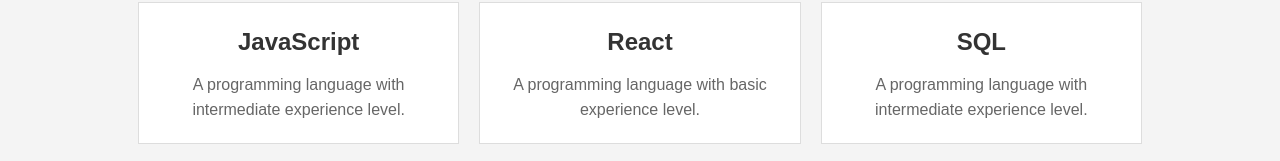
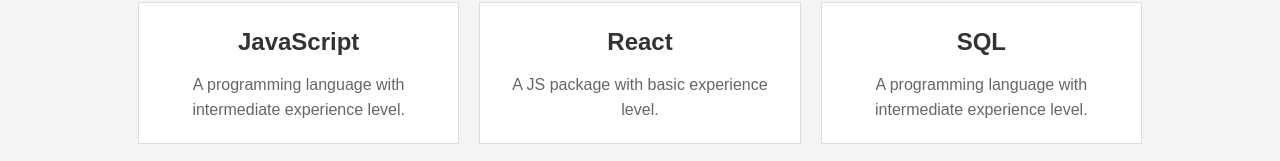
Before and after one commit to saurabh-rawat-03/Portfolio-ssr, a plain HTML site: page Pages/skills.html in a window 1280 px wide. Shown: the part 390-551 px from the top of the page. Drawn offline with Linux system fonts and the light colour scheme; files whose address does not match are found by name.

Commit message:
React description

```diff
--- a/Pages/skills.html
+++ b/Pages/skills.html
@@ -48,7 +48,7 @@
                 </div>
                 <div class="skill">
                     <h3>React</h3>
-                    <p>A programming language with basic experience level.</p>
+                    <p>A JS package with basic experience level.</p>
                 </div>
                 <div class="skill">
                     <h3>SQL</h3>
```
